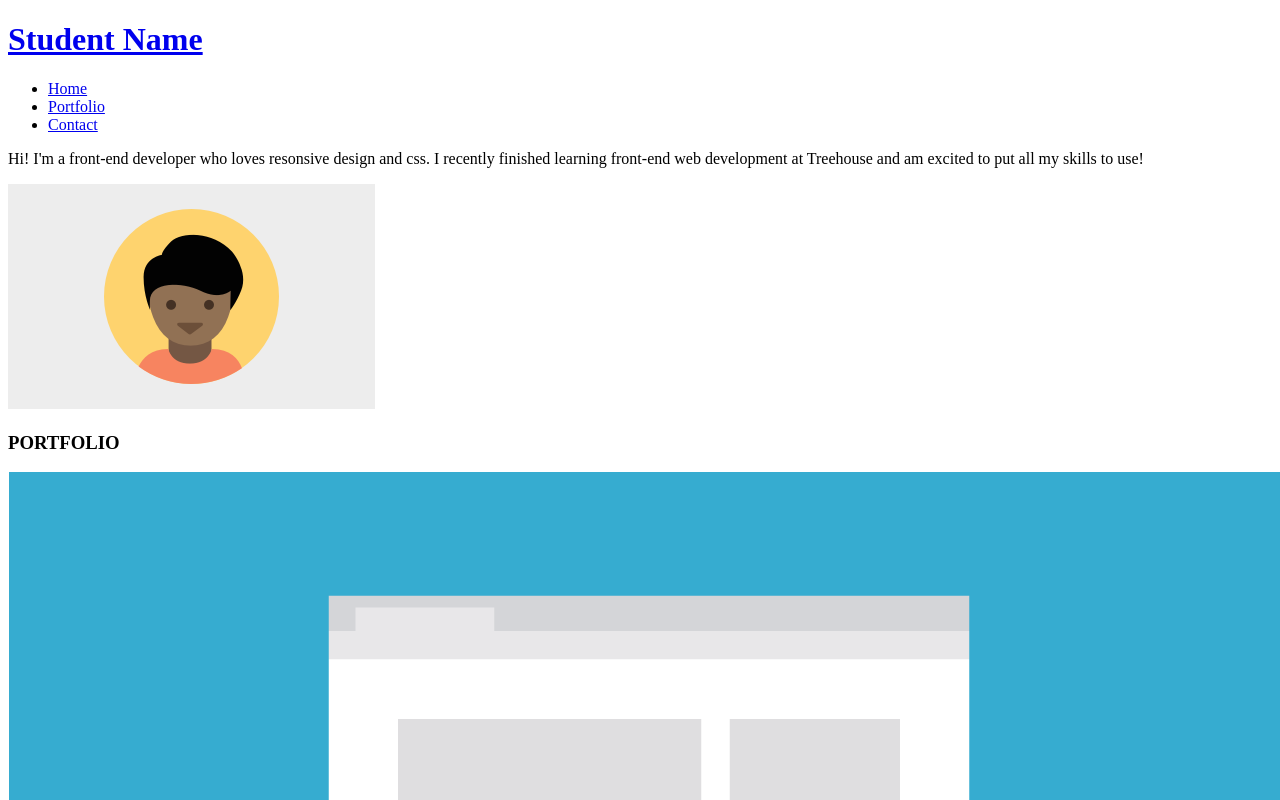
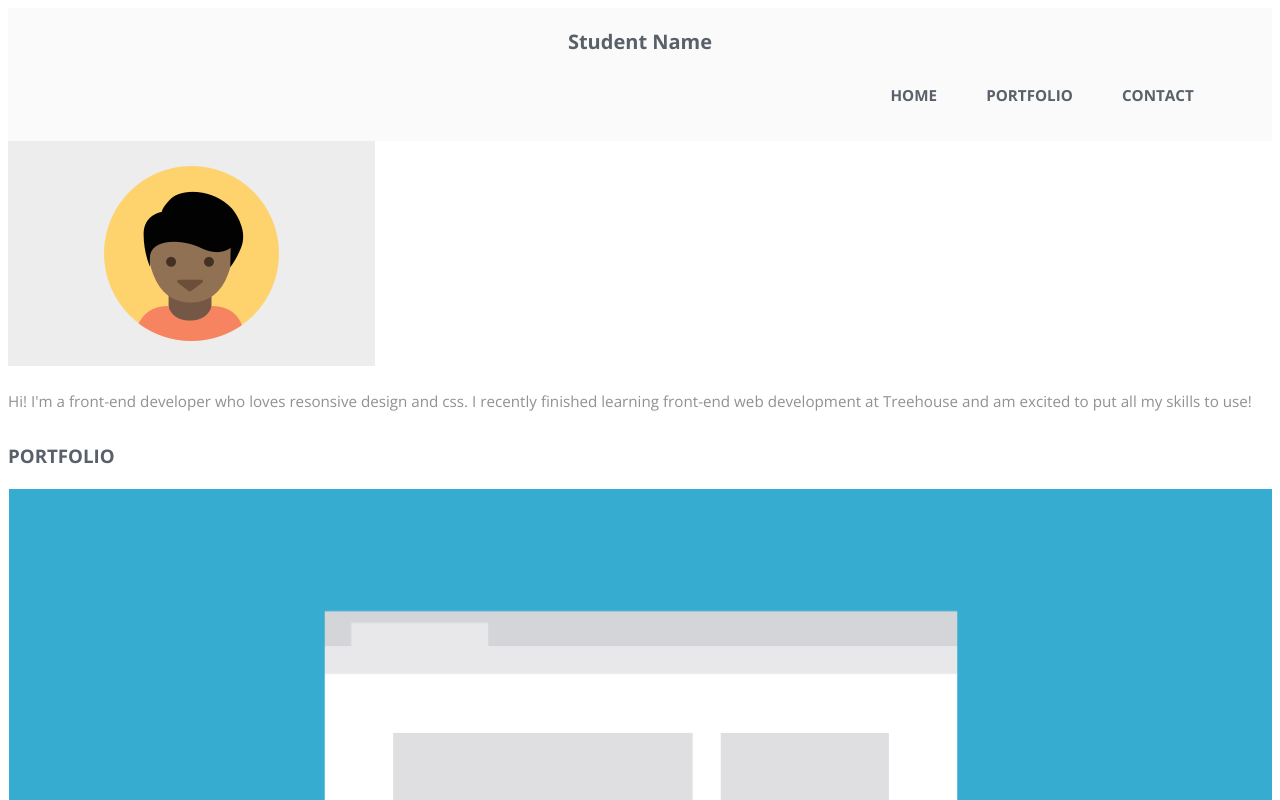
Before and after one commit to Live-Dev-Design/TechDegree-FEWD-Project-2, a plain HTML site: page index.html in a window 1280 px wide. Shown: the top 800 px of the page. Drawn offline with nearby package versions, Linux system fonts and the light colour scheme.

Commit message:
add css properties and edited html layout

```diff
--- a/css/style.css
+++ b/css/style.css
@@ -0,0 +1,130 @@
+/* =================================
+  Base Element Styles
+==================================== */
+
+* {
+	box-sizing: border-box;
+}
+
+body {
+	font-family: 'Open Sans', sans-serif;
+	line-height: 1.6;
+	color: #919191;
+}
+
+p {
+	font-size: .95em;
+	margin-bottom: 1.8em;
+}
+
+h2,
+h3,
+a {
+	color: #586069;
+}
+
+h2,
+h3,
+h4 {
+	margin-top: 0;
+}
+
+h4 {
+	margin-bottom: .4em;
+}
+
+a {
+	text-decoration: none;
+}
+
+img {
+	max-width: 100%;
+}
+
+
+/* =================================
+  Base Layout Styles
+==================================== */
+
+/* ---- Navigation ---- */
+
+.name {
+    font-size: 1.25em;
+    font-weight: bold;
+	margin: 0;
+}
+
+.main-nav {
+	margin-top: 5px;
+}
+
+.name a,
+.main-nav a {
+    display: block;
+    text-align: center;
+    padding: 10px 15px;
+}
+
+.main-nav a {
+    font-size: .95em;
+    font-weight: bold;
+    text-transform: uppercase;
+}
+
+.main-nav a:hover {
+    color: #093a58;
+}
+
+
+/* ---- Layout Containers ---- */
+.main-header {
+	padding-top: .5em;
+    padding-bottom: .5em;
+}
+
+.main-header {
+    background-color: rgb(250, 250, 250);
+}
+
+.main-nav h1 {
+    color: black;
+}
+
+/* =================================
+  Media Queries
+==================================== */
+@media (min-width: 769px) {
+
+    .main-header {
+        width: 100%;
+
+    }
+
+    .container {
+        width: 90%;
+        margin: 0 auto;
+	}
+    .main-nav {
+		float: right;
+	}
+
+    .main-nav li {
+		display: inline-block;
+		margin-left: 15px;
+	}
+
+	/* ---- Float clearfix ---- */
+
+	.clearfix::after {
+		content: " ";
+		display: table;
+		clear: both;
+	}
+
+}
+
+@media (min-width: 1025px) {
+
+
+
+}
--- a/index.html
+++ b/index.html
@@ -4,7 +4,7 @@
         <meta charset="utf-8">
         <title>Student Name</title>
         <meta name="viewport" content="width=device-width, initial-scale=1.0">
-        <link rel="stylesheet" href="css/styles.css">
+        <link href="https://fonts.googleapis.com/css2?family=Open+Sans:wght@300;700&display=swap" rel="stylesheet">        <link rel="stylesheet" href="css/style.css">
     </head>
     <body>
         <header class="main-header">
@@ -19,11 +19,11 @@
         </header> <!--/.main-header-->
 
         <div class="intro-banner">
+            <img class="profile-img" src="images/responsive-layout-profile.png" alt="My profile picture">
             <p>Hi! I'm a front-end developer who loves resonsive design and css. I recently finished learning front-end web development at Treehouse and am excited to put all my skills to use!</p>
-            <img class="profile-img" src="images/responsive-layout-profile.png" alt="My profile picture">
-        </div>
+        </div> <!--/.intro-banner-->
 
-        <div class="container clearfix">
+        <div class="portfolio">
             <h3>PORTFOLIO</h3>
             <div class="marketing">
                 <img class="container-img" src="images/portfolio-1.png" alt="Marketing image">
@@ -32,27 +32,27 @@
             </div>
             <div class="Search-page">
                 <img class="container-img" src="images/portfolio-2.png" alt="Search Page image">
-                <h3>Search Page</h3>
+                <h2>Search Page</h2>
                 <p>This project searches through a specific database to find information that the user is trying to look up.</p>
             </div>
             <div class="Travel-app">
                 <img class="container-img" src="images/portfolio-3.png" alt="Travel App image">
-                <h3>travel App</h3>
+                <h2>travel App</h2>
                 <p>This project compares travel times based on different transportation methods and tells you the best one.</p>
             </div>
             <div class="Map-fav-spots">
                 <img class="container-img" src="images/portfolio-4.png" alt="Favorite spot image">
-                <h3>Map of Favorite Spots</h3>
+                <h2>Map of Favorite Spots</h2>
                 <p>This project uses mapping apis to plot points for my favorite spots in the city for a do-it-yourself walking tour.</p>
             </div>
             <div class="Photo-gallery">
                 <img class="container-img" src="images/portfolio-5.png" alt="Photo gallery image">
-                <h3>Photo Gallery</h3>
+                <h2>Photo Gallery</h2>
                 <p>This project shows pictures from a recent trip to the viewer and allows them to easily navigate through photos.</p>
             </div>
             <div class="Calculator">
                 <img class="container-img" src="images/portfolio-6.png" alt="Calculator image">
-                <h3>Calculator</h3>
+                <h2>Calculator</h2>
                 <p>Someone can enter in the numbers they want, and press the big blue button and get the results.</p>
             </div>
         </div>
```
